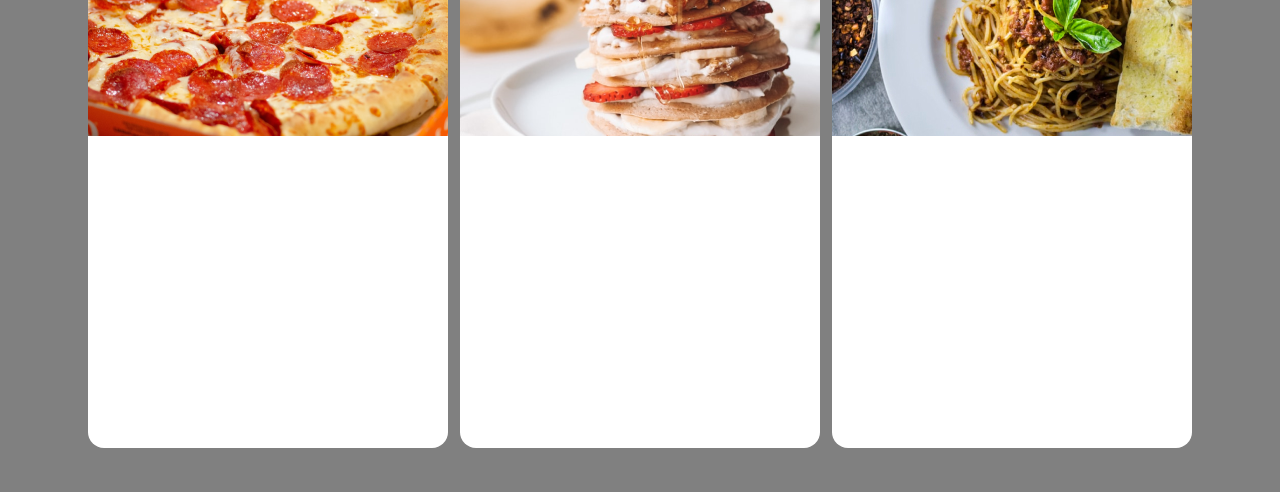
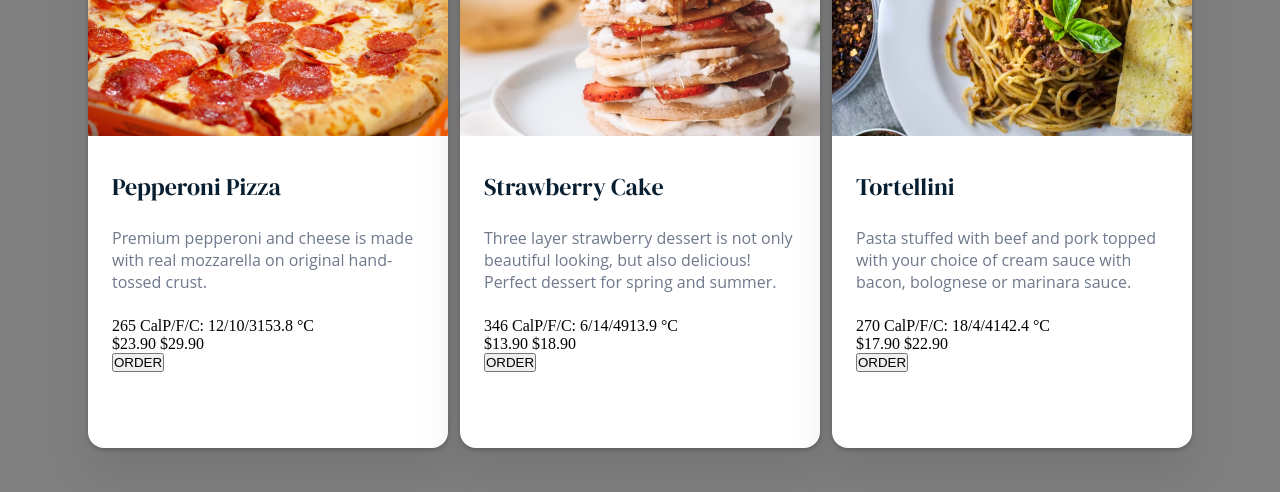
Before and after one commit to Luka-LK/FoodCard-Valdo-Challenge, a plain HTML site: page index.html in a window 1280 px wide. Shown: the part 144-636 px from the top of the page. Drawn offline with Linux system fonts and the light colour scheme.

Commit message:
adding main content

```diff
--- a/index.html
+++ b/index.html
@@ -14,17 +14,44 @@
     <div class="icon">
       <img src="/icons/info-icon.png" alt="info icon">
     </div>
-    <div class="main-content"></div>
+    <div class="main-content">
+      <h1>Pepperoni Pizza</h1>
+      <p>Premium pepperoni and cheese is made with real mozzarella on original hand-tossed crust.</p>
+      <span>265 Cal</span>P/F/C: 12/10/31<span></span><span>53.8 °C</span>
+      <div class="price">
+        <span class="bigprice">$23.90</span>
+        <span class="redprice">$29.90</span>
+      </div>
+      <button class="orderbtn">ORDER</button>
+    </div>
   </div>
   <div class="card two">
     <img src="/Pics/Strawberry cake Photo.png" alt="Strawberry cake">
     <div class="icon"><img src="/icons/info-icon.png" alt="info icon"></div>
-    <div class="main-content"></div>
+    <div class="main-content">
+      <h1>Strawberry Cake</h1>
+      <p>Three layer strawberry dessert is not only beautiful looking, but also delicious! Perfect dessert for spring and summer.</p>
+      <span>346 Cal</span><span>P/F/C: 6/14/49</span><span>13.9 °C</span>
+      <div class="price">
+        <span class="bigprice">$13.90</span>
+        <span class="redprice">$18.90</span>
+      </div>
+      <button class="orderbtn">ORDER</button>
+    </div>
   </div>
   <div class="card three">
     <img src="/Pics/Tortellini Photo.jpg" alt="Tortellini">
     <div class="icon"><img src="/icons/info-icon.png" alt="info icon"></div>
-    <div class="main-content"></div>
+    <div class="main-content">
+      <h1>Tortellini</h1>
+      <p>Pasta stuffed with beef and pork topped with your choice of cream sauce with bacon, bolognese or marinara sauce.</p>
+      <span>270 Cal</span><span>P/F/C: 18/4/41</span><span>42.4 °C</span>
+      <div class="price">
+        <span class="bigprice">$17.90</span>
+        <span class="redprice">$22.90</span>
+      </div>
+      <button class="orderbtn">ORDER</button>
+    </div>
   </div>
 </div>
 
--- a/style.css
+++ b/style.css
@@ -1,4 +1,9 @@
 /* global styles */
+@import url('https://fonts.googleapis.com/css2?family=DM+Serif+Display&family=Roboto&display=swap');
+@import url('https://fonts.googleapis.com/css2?family=DM+Serif+Display&family=Roboto&display=swap');
+
+
+
 *{
   padding: 0;
   margin: 0;
@@ -14,6 +19,7 @@ background-color: grey;
   background-color: white;
   border-radius: 16px;
   position: relative;
+  box-shadow: 0 2px 4px 0 rgba(0, 0, 0, 0.2), 0 25px 50px 0 rgba(0, 0, 0, 0.1);
 }
 .icon{
   width: 32px;
@@ -28,6 +34,30 @@ background-color: grey;
   align-items: center;
   justify-content: center;
 }
+img{
+  display: block;
+}
+.main-content{
+  margin: 34px 24px 0 24px;
+}
+h1{
+  font-family: 'DM Serif Display';
+  font-style: normal;
+  font-weight: 400;
+  font-size: 24px;
+  margin-top: 32px;
+  margin-bottom: 24px;
+  color: #081F32;
+}
+p{
+  font-family: 'Open Sans';
+  font-style: normal;
+  font-weight: 400;
+  font-size: 16px;
+  color: #6E798C;
+  margin-bottom: 24px;
+
+}
 
 
 /* container for cards */
@@ -39,6 +69,8 @@ background-color: grey;
   align-items: center;
   gap:12px;
 }
+
+/* as on figma has different border radius */
 .three img{
   border-radius: 16px 16px 0px 0px;
 }
```
